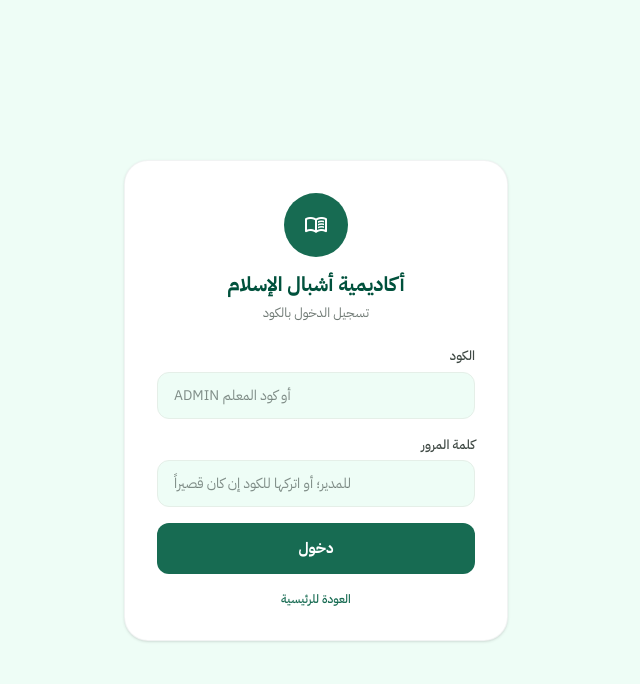
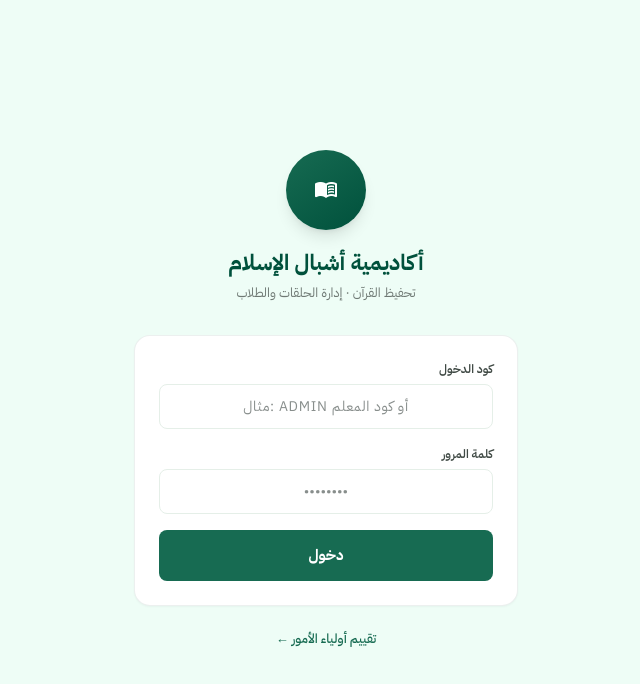
Before and after one commit to aizhari1/ashbal-islam, a Next.js app: page /login in a window 1280 px wide. Shown: the top 684 px of the page, without its empty margins (413-1053 px from the left). Built offline with nearby package versions, Linux system fonts and the light colour scheme.

Commit message:
style: apply Stitch design system 100% - tokens, login, admin, teacher, students

```diff
--- a/src/app/(auth)/login/page.tsx
+++ b/src/app/(auth)/login/page.tsx
@@ -1,6 +1,6 @@
 'use client'
 
-import { useState } from 'react'
+import { useState, useTransition } from 'react'
 import { createClient } from '@/lib/supabase/client'
 import { useRouter } from 'next/navigation'
 import Link from 'next/link'
@@ -10,78 +10,96 @@ export default function LoginPage() {
   const [code, setCode] = useState('')
   const [password, setPassword] = useState('')
   const [error, setError] = useState('')
-  const [loading, setLoading] = useState(false)
+  const [isPending, startTransition] = useTransition()
 
-  async function handleLogin(e: React.FormEvent) {
+  function submit(e: React.FormEvent) {
     e.preventDefault()
     setError('')
-    setLoading(true)
-    try {
+    startTransition(async () => {
       const supabase = createClient()
-      const rawCode = code.trim()
-      const email = rawCode.includes('@') ? rawCode : `${rawCode.toLowerCase()}@ashbal.local`
+      const tryLogin = async (email: string) =>
+        supabase.auth.signInWithPassword({ email, password })
 
-      let pw = password.trim()
-      if (!pw) pw = rawCode
-      if (pw.length < 6) pw = `Ashbal${rawCode}`
-
-      const { error: authError } = await supabase.auth.signInWithPassword({ email, password: pw })
-      if (authError) {
-        if (password.trim() && password.trim().length < 6) {
-          const { error: e2 } = await supabase.auth.signInWithPassword({ email, password: `Ashbal${rawCode}` })
-          if (e2) { setError('الكود أو كلمة المرور غير صحيحة'); setLoading(false); return }
-        } else {
-          setError('الكود أو كلمة المرور غير صحيحة')
-          setLoading(false)
-          return
-        }
+      let res = await tryLogin(`${code.trim().toUpperCase()}@ashbal.local`)
+      if (res.error) res = await tryLogin(`${code.trim().toLowerCase()}@ashbal.local`)
+      if (res.error) {
+        setError('الكود أو كلمة المرور غير صحيحة')
+        return
       }
 
       const { data: { user } } = await supabase.auth.getUser()
-      const { data: profile } = await supabase.from('profiles').select('role').eq('id', user?.id || '').single()
-      const role = profile?.role || 'admin'
+      if (!user) { router.push('/admin'); return }
+      const { data: profile } = await supabase.from('profiles').select('role').eq('id', user.id).single()
+      const role = profile?.role
       if (role === 'teacher') router.push('/teacher')
       else if (role === 'supervisor') router.push('/supervisor')
       else if (role === 'parent') router.push('/parent')
       else router.push('/admin')
       router.refresh()
-    } catch {
-      setError('حدث خطأ في الاتصال')
-      setLoading(false)
-    }
+    })
   }
 
   return (
-    <main className="min-h-dvh flex flex-col items-center justify-center p-6 bg-[#eefdf6]">
-      <div className="bg-white rounded-3xl p-8 shadow-sm border border-[rgba(18,61,50,0.06)] max-w-sm w-full">
-        <div className="text-center mb-6">
-          <div className="w-16 h-16 mx-auto rounded-full bg-[#176b52] flex items-center justify-center mb-3">
-            <span className="material-symbols-outlined text-3xl text-white">menu_book</span>
+    <main className="min-h-dvh flex flex-col items-center justify-center p-5" style={{ background: '#eefdf6' }}>
+      <div className="w-full max-w-sm">
+        <div className="text-center mb-8">
+          <div
+            className="w-20 h-20 mx-auto rounded-full flex items-center justify-center mb-4 shadow-lg"
+            style={{ background: 'linear-gradient(145deg, #176b52, #00513c)' }}
+          >
+            <span className="material-symbols-outlined text-4xl text-white" style={{ fontVariationSettings: "'FILL' 1" }}>
+              menu_book
+            </span>
           </div>
-          <h1 className="text-[20px] font-bold text-[#00513c]">أكاديمية أشبال الإسلام</h1>
-          <p className="text-[13px] text-[#6f7974] mt-1">تسجيل الدخول بالكود</p>
+          <h1 className="text-[22px] font-bold" style={{ color: '#00513c' }}>أكاديمية أشبال الإسلام</h1>
+          <p className="text-[13px] mt-1" style={{ color: '#6f7974' }}>تحفيظ القرآن · إدارة الحلقات والطلاب</p>
         </div>
-        <form onSubmit={handleLogin} className="space-y-4">
+
+        <form onSubmit={submit} className="card p-6 space-y-4">
           <div>
-            <label className="block text-[13px] font-medium mb-1.5 text-[#3f4944]">الكود</label>
-            <input type="text" value={code} onChange={(e) => setCode(e.target.value)} required dir="ltr"
-              className="w-full bg-[#eefdf6] border border-[#e5efe8] rounded-xl px-4 py-3 text-[14px] outline-none focus:border-[#176b52]"
-              placeholder="ADMIN أو كود المعلم" />
+            <label className="block text-[12px] font-semibold mb-1.5" style={{ color: '#3f4944' }}>كود الدخول</label>
+            <input
+              className="input"
+              value={code}
+              onChange={(e) => setCode(e.target.value)}
+              placeholder="مثال: ADMIN أو كود المعلم"
+              autoComplete="username"
+              required
+              dir="ltr"
+              style={{ textAlign: 'center', letterSpacing: '0.05em' }}
+            />
           </div>
           <div>
-            <label className="block text-[13px] font-medium mb-1.5 text-[#3f4944]">كلمة المرور</label>
-            <input type="password" value={password} onChange={(e) => setPassword(e.target.value)} dir="ltr"
-              className="w-full bg-[#eefdf6] border border-[#e5efe8] rounded-xl px-4 py-3 text-[14px] outline-none focus:border-[#176b52]"
-              placeholder="للمدير؛ أو اتركها للكود إن كان قصيراً" />
+            <label className="block text-[12px] font-semibold mb-1.5" style={{ color: '#3f4944' }}>كلمة المرور</label>
+            <input
+              className="input"
+              type="password"
+              value={password}
+              onChange={(e) => setPassword(e.target.value)}
+              placeholder="••••••••"
+              autoComplete="current-password"
+              required
+              dir="ltr"
+              style={{ textAlign: 'center' }}
+            />
           </div>
-          {error && <div className="bg-[#ffdad6] text-[#ba1a1a] text-[13px] rounded-xl px-4 py-3 font-medium">{error}</div>}
-          <button type="submit" disabled={loading} className="w-full bg-[#176b52] text-white py-3.5 rounded-xl text-[15px] font-bold disabled:opacity-50">
-            {loading ? 'جاري الدخول...' : 'دخول'}
+
+          {error && (
+            <p className="text-[13px] text-center rounded-lg py-2" style={{ background: '#ffdad6', color: '#93000a' }}>
+              {error}
+            </p>
+          )}
+
+          <button type="submit" disabled={isPending} className="btn-primary w-full py-3.5 text-[15px] disabled:opacity-60">
+            {isPending ? 'جاري الدخول...' : 'دخول'}
           </button>
         </form>
-        <p className="text-center text-[12px] text-[#6f7974] mt-4">
-          <Link href="/" className="text-[#176b52] font-medium">العودة للرئيسية</Link>
-        </p>
+
+        <div className="text-center mt-5">
+          <Link href="/evaluate" className="text-[13px] font-medium" style={{ color: '#176b52' }}>
+            تقييم أولياء الأمور ←
+          </Link>
+        </div>
       </div>
     </main>
   )
--- a/src/app/globals.css
+++ b/src/app/globals.css
@@ -3,19 +3,136 @@
 :root {
   --background: #eefdf6;
   --foreground: #111e1a;
-  --primary: #176b52;
-  --primary-dark: #00513c;
-  --secondary: #c5a45d;
+  --surface: #eefdf6;
+  --surface-low: #e8f7f0;
+  --primary: #00513c;
+  --primary-container: #176b52;
+  --on-primary: #ffffff;
+  --gold: #c5a45d;
   --error: #ba1a1a;
-  --muted: #6f7974;
+  --outline: #6f7974;
+  --muted: #3f4944;
+  --border-soft: rgba(18, 61, 50, 0.08);
 }
 
-body {
+@theme inline {
+  --color-background: var(--background);
+  --color-foreground: var(--foreground);
+  --color-primary: var(--primary);
+  --color-primary-container: var(--primary-container);
+  --color-gold: var(--gold);
+  --color-error: var(--error);
+  --font-sans: "IBM Plex Sans Arabic", system-ui, sans-serif;
+}
+
+* { box-sizing: border-box; }
+
+html, body {
+  margin: 0;
+  padding: 0;
   background: var(--background);
   color: var(--foreground);
   font-family: "IBM Plex Sans Arabic", system-ui, sans-serif;
+  -webkit-font-smoothing: antialiased;
 }
 
 .material-symbols-outlined {
-  font-variation-settings: 'FILL' 0, 'wght' 400, 'GRAD' 0, 'opsz' 24;
+  font-variation-settings: "FILL" 0, "wght" 400, "GRAD" 0, "opsz" 24;
+  vertical-align: middle;
 }
+
+.card {
+  background: #fff;
+  border-radius: 16px;
+  border: 1px solid var(--border-soft);
+  box-shadow: 0 1px 2px rgba(18, 61, 50, 0.04);
+}
+
+.btn-primary {
+  background: #176b52;
+  color: #fff;
+  border-radius: 8px;
+  font-weight: 700;
+  border: none;
+  transition: background 0.15s, transform 0.1s;
+}
+.btn-primary:hover { background: #123d32; }
+.btn-primary:active { transform: translateY(1px); }
+
+.btn-gold {
+  background: #c5a45d;
+  color: #fff;
+  border-radius: 8px;
+  font-weight: 700;
+}
+
+.input {
+  background: #fff;
+  border: 1.5px solid #e5efe8;
+  border-radius: 8px;
+  padding: 0.7rem 1rem;
+  width: 100%;
+  font-size: 14px;
+  font-family: inherit;
+  outline: none;
+  transition: border 0.15s, box-shadow 0.15s;
+}
+.input:focus {
+  border-color: #176b52;
+  box-shadow: 0 0 0 3px rgba(23, 107, 82, 0.15);
+}
+
+.badge-ok {
+  background: rgba(35, 132, 91, 0.12);
+  color: #23845b;
+  border-radius: 8px;
+  padding: 2px 8px;
+  font-size: 11px;
+  font-weight: 600;
+}
+.badge-warn {
+  background: rgba(212, 154, 53, 0.12);
+  color: #d49a35;
+  border-radius: 8px;
+  padding: 2px 8px;
+  font-size: 11px;
+  font-weight: 600;
+}
+.badge-err {
+  background: rgba(199, 71, 71, 0.12);
+  color: #c74747;
+  border-radius: 8px;
+  padding: 2px 8px;
+  font-size: 11px;
+  font-weight: 600;
+}
+
+.bottom-nav {
+  position: fixed;
+  bottom: 0;
+  left: 0;
+  right: 0;
+  max-width: 28rem;
+  margin: 0 auto;
+  background: #fff;
+  border-top: 1px solid var(--border-soft);
+  display: flex;
+  justify-content: space-around;
+  padding: 0.4rem 0.25rem calc(0.4rem + env(safe-area-inset-bottom));
+  z-index: 50;
+}
+.bottom-nav a {
+  display: flex;
+  flex-direction: column;
+  align-items: center;
+  gap: 2px;
+  font-size: 10px;
+  color: #6f7974;
+  text-decoration: none;
+  min-width: 56px;
+  padding: 4px;
+}
+.bottom-nav a.active {
+  color: #176b52;
+  font-weight: 700;
+}
--- a/src/app/page.tsx
+++ b/src/app/page.tsx
@@ -2,22 +2,24 @@ import Link from 'next/link'
 
 export default function HomePage() {
   return (
-    <main className="min-h-dvh flex flex-col items-center justify-center p-6 bg-[#eefdf6]">
-      <div className="bg-white rounded-3xl p-8 shadow-sm border border-[rgba(18,61,50,0.06)] max-w-sm w-full text-center space-y-5">
-        <div className="w-20 h-20 mx-auto rounded-full bg-[#176b52] flex items-center justify-center shadow-lg">
-          <span className="material-symbols-outlined text-4xl text-white">menu_book</span>
+    <main className="min-h-dvh flex flex-col items-center justify-center p-6" style={{ background: '#eefdf6' }}>
+      <div className="card max-w-sm w-full p-8 text-center space-y-5">
+        <div
+          className="w-20 h-20 mx-auto rounded-full flex items-center justify-center shadow-lg"
+          style={{ background: 'linear-gradient(145deg, #176b52, #00513c)' }}
+        >
+          <span className="material-symbols-outlined text-4xl text-white" style={{ fontVariationSettings: "'FILL' 1" }}>
+            menu_book
+          </span>
         </div>
         <div>
-          <h1 className="text-[22px] font-bold text-[#00513c]">أكاديمية أشبال الإسلام</h1>
-          <p className="text-[13px] text-[#6f7974] mt-1">تحفيظ القرآن الكريم · إدارة الحلقات</p>
+          <h1 className="text-[22px] font-bold" style={{ color: '#00513c' }}>أكاديمية أشبال الإسلام</h1>
+          <p className="text-[13px] mt-1" style={{ color: '#6f7974' }}>تحفيظ القرآن الكريم · إدارة الحلقات</p>
         </div>
-        <Link
-          href="/login"
-          className="block w-full bg-[#176b52] text-white py-3.5 rounded-xl text-[15px] font-bold shadow-sm"
-        >
+        <Link href="/login" className="btn-primary block w-full py-3.5 text-[15px]">
           تسجيل الدخول
         </Link>
-        <Link href="/evaluate" className="block text-[13px] text-[#176b52] font-medium">
+        <Link href="/evaluate" className="block text-[13px] font-medium" style={{ color: '#176b52' }}>
           تقييم أولياء الأمور
         </Link>
       </div>
```
